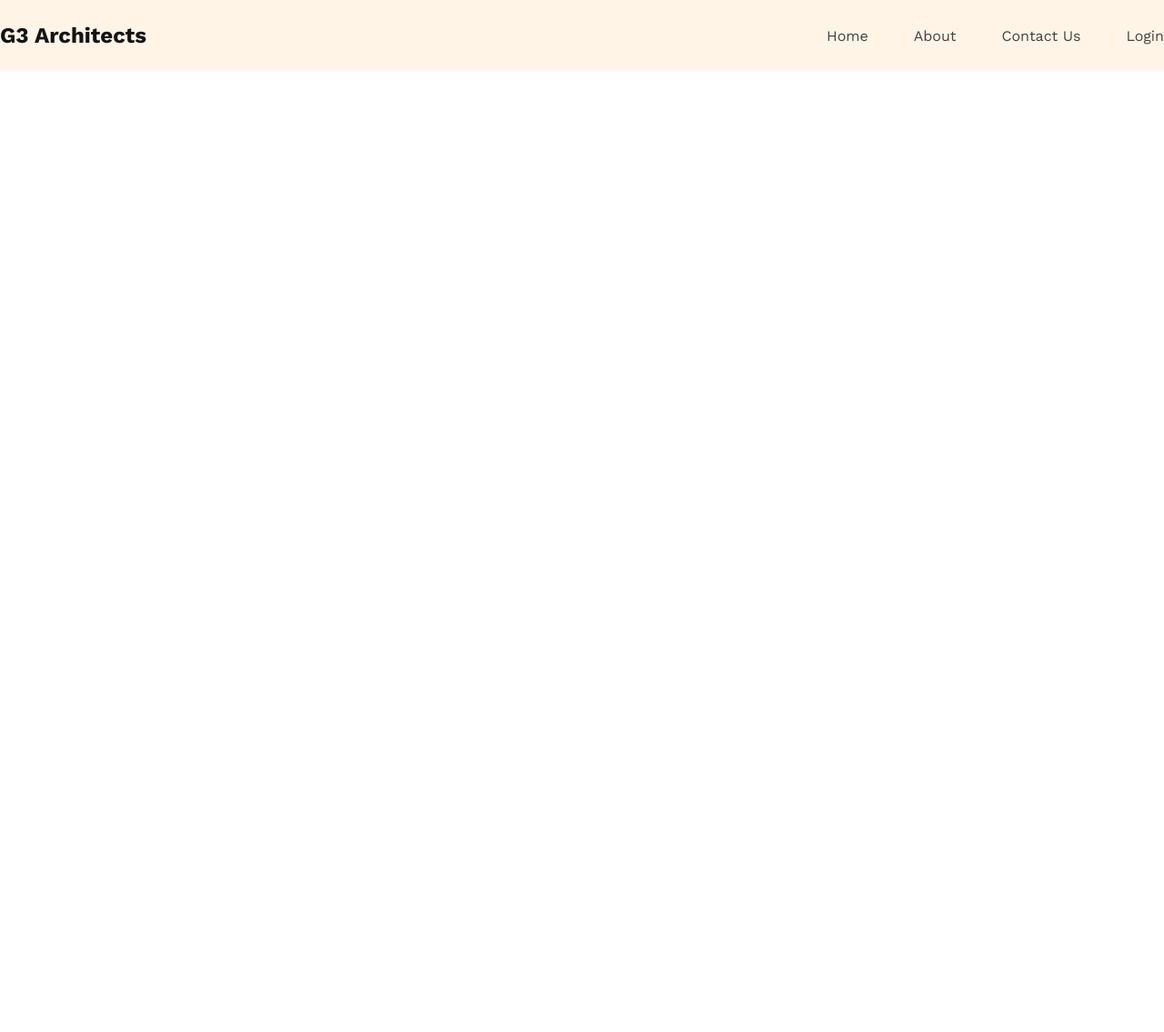
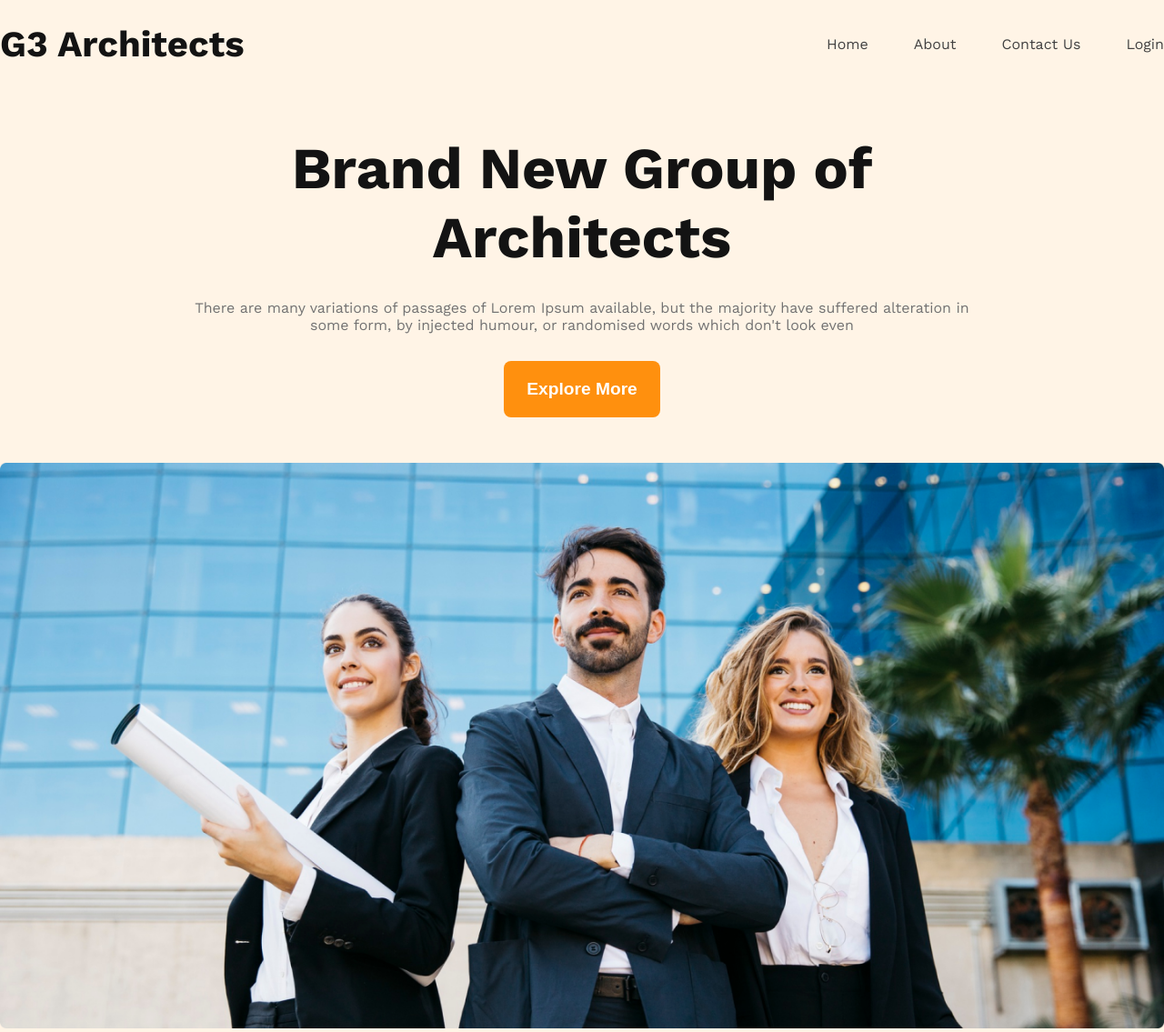
Before and after one commit to md-habib-rahman/g3-architect-responsive, a plain HTML site: page index.html in a window 1280 px wide. Shown: the whole page at 91% size. Before the commit the page ends 800 px from the top, so only its background shows below. Drawn offline with nearby package versions, Linux system fonts and the light colour scheme.

Commit message:
header banner completed

```diff
--- a/index.html
+++ b/index.html
@@ -16,9 +16,22 @@
 				<li class="nav-item dark-02"><a href="" class="dark-02">Home</a></li>
 				<li class="nav-item"><a href="" class="dark-02">About</a></li>
 				<li class="nav-item"><a href="" class="dark-02">Contact Us</a></li>
-				<li class="nav-item"><a href="" class="dark-02" >Login</a></li>
+				<li class="nav-item"><a href="" class="dark-02">Login</a></li>
 			</ul>
 		</nav>
+		<div class="banner-content">
+			<h1 class="banner-title dark-01">Brand New
+				Group of Architects
+			</h1>
+			<p class="banner-description dark-03 margin-top-30">There are many variations of passages of Lorem Ipsum
+				available, but
+				the majority have suffered alteration in some form, by injected humour, or randomised words which don't
+				look even</p>
+			<button class="btn-primary margin-top-30">Explore More</button>
+		</div>
+		<div class="hero-banner">
+			<img class="banner-image" src="images/banner.png" alt="">
+		</div>
 	</header>
 	<main>
 
--- a/styles/index.css
+++ b/styles/index.css
@@ -5,19 +5,38 @@
   margin: 0;
   padding: 0;
 }
+.margin-top-30 {
+  margin-top: 30px;
+}
 .work-sans-font {
   font-family: "Work Sans", serif;
   font-optical-sizing: auto;
   font-weight: 400;
   font-style: normal;
 }
-
+.btn-primary {
+  background-color: #ff900e;
+  color: #fff;
+  font-size: 1.2rem;
+  font-weight: 600;
+  border: none;
+  padding: 20px 25px;
+  border-radius: 8px;
+  -webkit-border-radius: 8px;
+  -moz-border-radius: 8px;
+  -ms-border-radius: 8px;
+  -o-border-radius: 8px;
+}
 .dark-02 {
   color: #424242;
 }
 
 .dark-01 {
-	color: #131313;
+  color: #131313;
+}
+
+.dark-03 {
+  color: #727272;
 }
 
 .flex {
@@ -29,6 +48,11 @@ a {
 }
 
 /* header styles */
+
+.brand-title {
+  font-weight: 700;
+  font-size: 2.5rem;
+}
 .nav-item {
   list-style: none;
 }
@@ -48,3 +72,27 @@ a {
 header {
   background-color: rgba(255, 144, 14, 0.1);
 }
+
+.banner-content {
+  max-width: 860px;
+  text-align: center;
+}
+
+.banner-title {
+  font-size: 4rem;
+  font-weight: 700;
+}
+
+.banner-content {
+  padding: 50px 0;
+  margin: 0 auto;
+}
+
+.hero-banner {
+  max-width: 1440px;
+  margin: 0 auto;
+}
+
+.banner-image {
+  width: 100%;
+}
```
